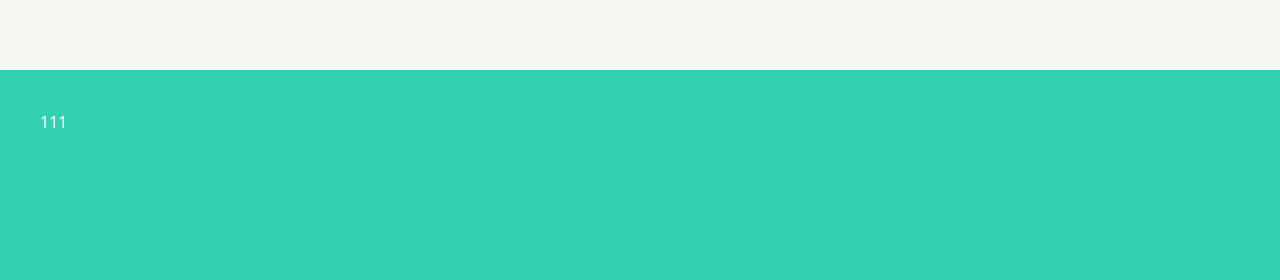
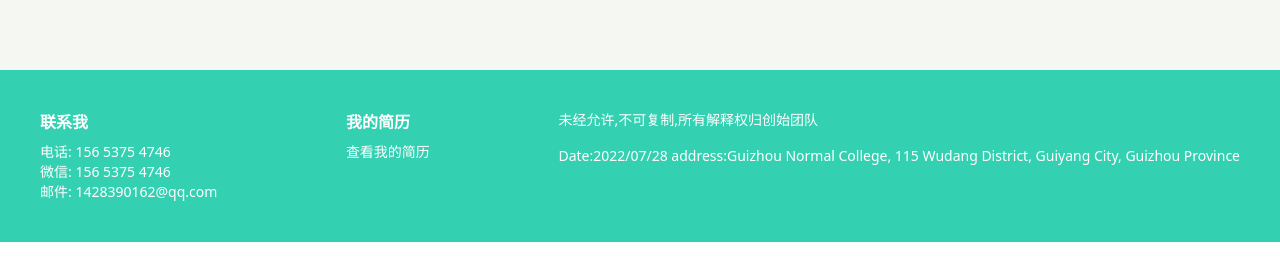
Before and after one commit to KongQingzhi/kongqingzhi.github.io, a Vue app: page / in a window 1280 px wide. Shown: the part 2964-3244 px from the top of the page. After the commit the page ends 3206 px from the top, so only its background shows below. Built offline with nearby package versions, Linux system fonts and the light colour scheme.

Commit message:
feat: 完善底部组件

```diff
--- a/src/components/Foot.vue
+++ b/src/components/Foot.vue
@@ -1,6 +1,32 @@
 <template>
-  <footer class="bg-primary text-white">
-    <div class="container h-60 mx-auto p-10">111</div>
+  <footer class="bg-primary text-sm text-white">
+    <div class="container mx-auto pt-6 pb-10 px-10 space-y-4">
+      <div class="flex flex-wrap justify-between">
+        <div class="mt-4">
+          <h3 class="mb-2 text-base font-bold">联系我</h3>
+          <p>电话: 156 5375 4746</p>
+          <p>微信: 156 5375 4746</p>
+          <p>邮件: 1428390162@qq.com</p>
+        </div>
+
+        <div class="mt-4">
+          <h3 class="mb-2 text-base font-bold">我的简历</h3>
+          <a
+            href="/src/assets/index/前端开发工程师-孔庆志-15653754746.pdf"
+            target="_blank"
+            >查看我的简历</a
+          >
+        </div>
+
+        <div class="mt-4">
+          <p>未经允许,不可复制,所有解释权归创始团队</p>
+          <p class="mt-4">
+            Date:2022/07/28 address:Guizhou Normal College, 115 Wudang District,
+            Guiyang City, Guizhou Province
+          </p>
+        </div>
+      </div>
+    </div>
   </footer>
 </template>
 <script setup lang="ts">
```
Also changed, not shown: 1 other file (tests, documents, lock files or other folders).
